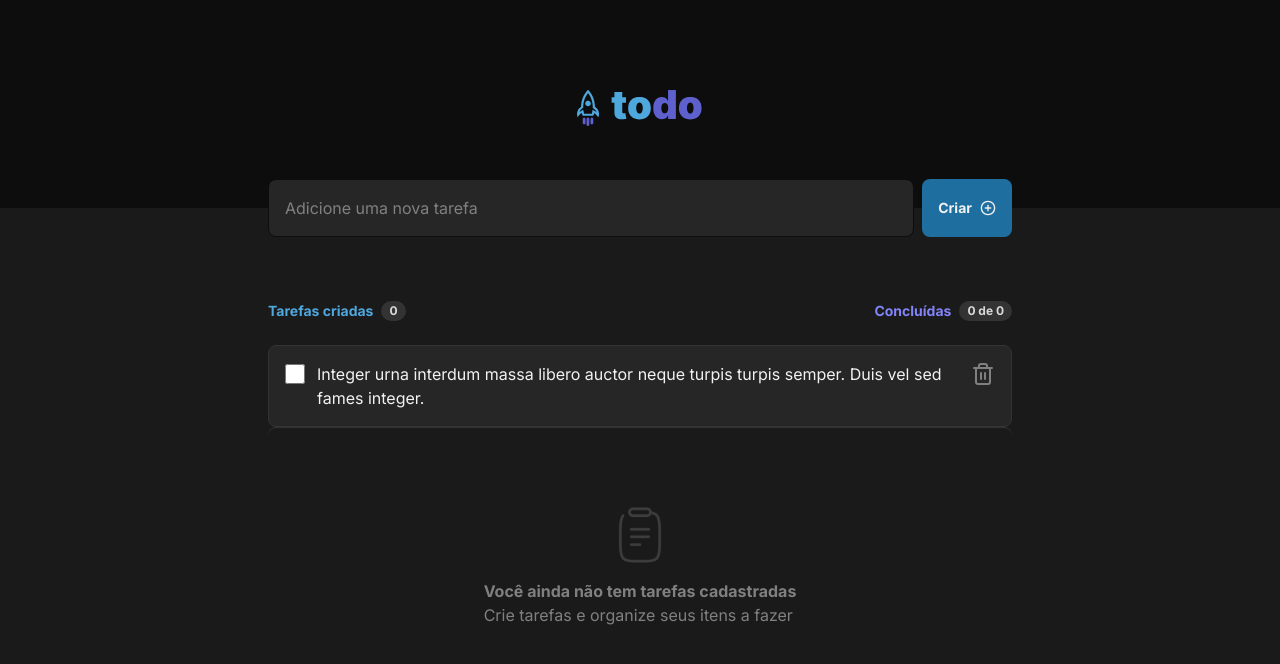
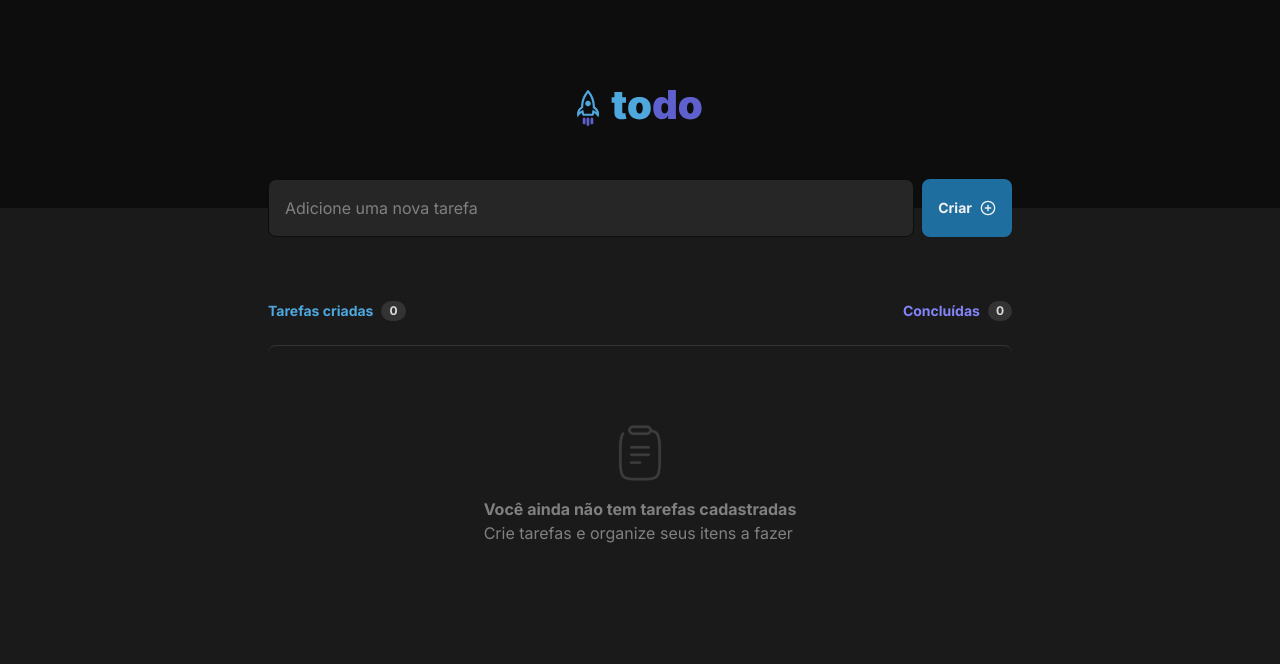
Before and after one commit to kayobitencourt/Todo-list-Desafio-TS, a React (Vite) app: page / in a window 1280 px wide. Shown: the top 664 px of the page. Built offline with nearby package versions, Linux system fonts and the light colour scheme.

Commit message:
Finalizando a aplicacao
Falta só estilizar o checkbbox mas fiquei com preguica

```diff
--- a/src/App.tsx
+++ b/src/App.tsx
@@ -1,8 +1,66 @@
 import { PlusCircle,} from 'lucide-react';
 import { TaskItem } from './components/taskItem';
 import { Empty } from './components/empty';
+import { HeaderTask } from './components/headerTask';
+import { useState, FormEvent } from 'react';
+
+export interface ITask {
+  id: number
+  text: string
+  isChecked: boolean
+}
 
 export function App(){
+  const [tasks, setTasks] = useState<ITask[]>([])
+  const [inputValue, setInputValue] = useState('')
+
+  const checkedTasksCounter = tasks.reduce((prevValue, currentTask) => {
+    if (currentTask.isChecked) {
+      return prevValue + 1
+    }
+
+    return prevValue
+  }, 0)
+
+  function handleAddTask(event: FormEvent) {
+    event.preventDefault()
+    if (!inputValue) {
+      return
+    }
+
+    const newTask: ITask = {
+      id: new Date().getTime(),
+      text: inputValue,
+      isChecked: false,
+    }
+
+    setTasks((state) => [...state, newTask])
+    setInputValue('')
+  }
+
+  function handleRemoveTask(id: number) {
+    const filteredTasks = tasks.filter((task) => task.id !== id)
+
+    if (!confirm('Deseja mesmo apagar essa tarefa?')) {
+      return
+    }
+
+    setTasks(filteredTasks)
+  }
+
+  function handleToggleTask({ id, value }: { id: number; value: boolean }) {
+    const updatedTasks = tasks.map((task) => {
+      if (task.id === id) {
+        return { ...task, isChecked: value }
+      }
+
+      return { ...task }
+    })
+
+    setTasks(updatedTasks)
+  }
+
+
   return (
     <div className='md:text-[87.5%]'>
       <header className="bg-gray-700 flex items-center justify-center py-20">
@@ -14,30 +72,38 @@ export function App(){
             <form className='flex gap-2'>
               <input
                 type="text"
+                onChange={(e) => setInputValue(e.target.value)}
                 className="p-4 text-gray-100 border border-gray-700 bg-gray-500 flex-1 placeholder:text-gray-300 rounded-lg outline-none focus:border-purple-dark"
                 placeholder="Adicione uma nova tarefa"
               />
-              <button className='flex items-center gap-2 p-4 justify-center rounded-lg bg-blue-dark font-bold text-sm text-gray-100 hover:bg-blue transition' type="submit">
+              <button onClick={handleAddTask} className='flex items-center gap-2 p-4 justify-center rounded-lg bg-blue-dark font-bold text-sm text-gray-100 hover:bg-blue transition' type="submit">
                 Criar
                 <PlusCircle className='size-4' />
               </button>
             </form>
           </div>
+          <HeaderTask
+            tasksCounter={tasks.length}
+            checkedTasksCounter={checkedTasksCounter}
+          />
+        </div>
 
-          <div className='flex justify-between'>
-            <div className='flex gap-2 items-center'>
-              <p className='text-blue text-sm font-bold'>Tarefas criadas</p>
-              <span className='py-0.5 text-gray-200 px-2 font-bold text-xs bg-gray-400 rounded-full'>0</span>
+        <main className='flex flex-col items-center pt-6'>
+          {tasks.length > 0 ? (
+            <div className='w-full'>
+             {tasks.map(task => (
+              <div className='mb-3' key={task.id}>
+                <TaskItem
+                  data={task}
+                  removeTask={handleRemoveTask}
+                  toogleTaskStatus={handleToggleTask}
+                />
+              </div>
+             ))}
             </div>
-            <div className='flex gap-2 items-center'>
-              <p className='text-purple text-sm font-bold'>Concluídas</p>
-              <span className='py-0.5 text-gray-200 px-2 font-bold text-xs bg-gray-400 rounded-full'>0 de 0</span>
-            </div>
-          </div>
-        </div>
-        <main className='flex flex-col items-center pt-6'>
-          <TaskItem />
-          <Empty  />
+          ) : (
+            <Empty/>
+          )}
         </main>
       </div>
     </div>
--- /dev/null
+++ b/src/components/headerTask.tsx
@@ -0,0 +1,22 @@
+interface PropsListHeader {
+  tasksCounter: number
+  checkedTasksCounter: number
+}
+
+export function HeaderTask({checkedTasksCounter, tasksCounter}: PropsListHeader){
+  return(
+    <div className='flex justify-between'>
+      <div className='flex gap-2 items-center'>
+        <p className='text-blue text-sm font-bold'>Tarefas criadas</p>
+        <span className='py-0.5 text-gray-200 px-2 font-bold text-xs bg-gray-400 rounded-full'>{tasksCounter}</span>
+      </div>
+      <div className='flex gap-2 items-center'>
+        <p className='text-purple text-sm font-bold'>Concluídas</p>
+        <span className='py-0.5 text-gray-200 px-2 font-bold text-xs bg-gray-400 rounded-full'>
+          {tasksCounter === 0 ? tasksCounter : `${checkedTasksCounter} de ${tasksCounter}`}
+        </span>
+      </div>
+  </div>
+
+  )
+}
--- a/src/components/taskItem.tsx
+++ b/src/components/taskItem.tsx
@@ -1,17 +1,42 @@
 import { Trash2 } from "lucide-react"
+import { ITask } from "../App"
 
-export function TaskItem(){
+interface TaskProps {
+  data: ITask;
+  removeTask: (id: number) => void;
+  toogleTaskStatus: ({ id, value }: { id: number; value: boolean }) => void;
+}
+
+export function TaskItem({data, removeTask, toogleTaskStatus}: TaskProps){
+
+  function handleTaskToggle() {
+    toogleTaskStatus({ id: data.id, value: !data.isChecked })
+  }
+
+  function handleRemoveTask(){
+    removeTask(data.id)
+  }
+
   return (
     <div className='w-full gap-3 p-4 flex rounded-lg bg-gray-500 border border-gray-400 justify-between'>
       <div className="flex gap-3 max-w-2xl">
         <label className='pt-0.5 cursor-pointer min-w-5 min-h-5 relative'>
-          <input type="checkbox" className='w-5 h-5'/>
-          <span className="absolute w-full h-full left-0 top-0"></span>
+          <input
+            type="checkbox"
+            className='w-5 h-5'
+            checked={data.isChecked}
+            onChange={handleTaskToggle}
+          />
+          <span className="absolute w-full h-full left-0 top-0">
+            {data.isChecked}
+          </span>
         </label>
-        <p className='text-gray-100 leading-normal'>Integer urna interdum massa libero auctor neque turpis turpis semper. Duis vel sed fames integer.</p>
+        <p className={`text-gray-100 leading-normal break-words ${data.isChecked ? 'italic line-through text-gray-300' : ''}`}>
+          {data.text}
+        </p>
       </div>
       <div>
-        <button className="">
+        <button title="Deletar Tarefa" onClick={handleRemoveTask}>
           <Trash2 className='size-6 text-gray-300' />
         </button>
       </div>
```
